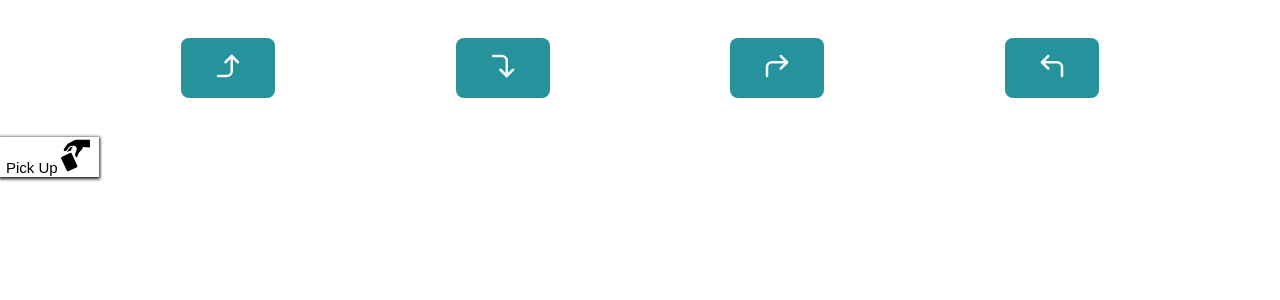
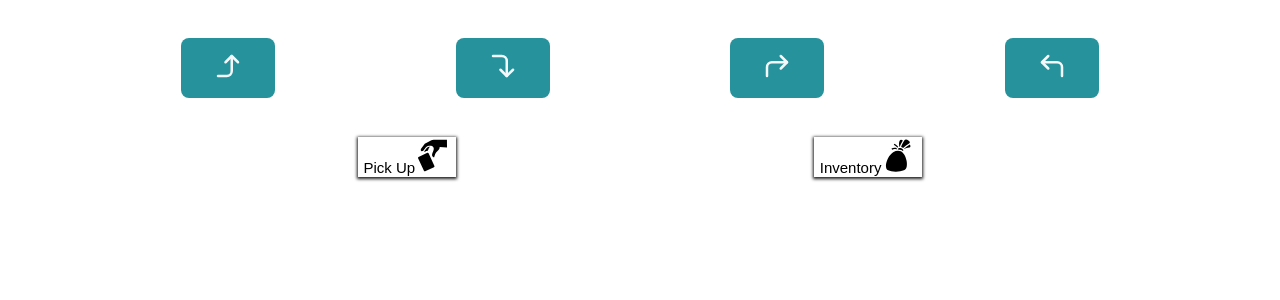
Before and after one commit to csbuildweek/frontEndCS, a React (Create React App) app: page / in a window 1280 px wide. Shown: the top 300 px of the page. Built offline with nearby package versions, Linux system fonts and the light colour scheme.

Commit message:
Inventory Display made...
fetching data from /status with StatusBtn and displaying in Inventory
view

```diff
--- /dev/null
+++ b/src/components/Buttons/StatusBtn.js
@@ -0,0 +1,37 @@
+import React, { useEffect } from 'react'
+import { GiSwapBag } from 'react-icons/gi';
+
+import styles from './StatusBtn.module.scss';
+
+const StatusBtn = ({ inventory, setInventory}) => {
+
+  let updatedInventory;
+  const checkInventory = () => {
+    console.log('Checking Inventory...')
+    fetch("https://lambda-flask-pirate.herokuapp.com/status", { method: "post", headers: {
+      'Content-Type': "application/json"
+    } }).then(res => res.json()).then(async data => {
+      console.log(data)
+      updatedInventory = await data;
+      console.log("upInvent: ", updatedInventory.data)
+      setInventory(updatedInventory.data)
+      console.log(inventory)
+      //return updatedInventory;
+    })
+    //setInventory(updatedInventory)
+    //console.log(inventory)
+  }
+
+  //useEffect(() => {
+    //setInventory(updatedInventory)
+  //}, [updatedInventory])
+
+  return (
+    <button
+    className={styles.StatusBtn}
+    onClick={() => checkInventory()}
+      ><span>Inventory<GiSwapBag className={styles.icon}/></span></button>
+  )
+}
+
+export default StatusBtn;
--- /dev/null
+++ b/src/components/Buttons/StatusBtn.module.scss
@@ -0,0 +1,13 @@
+@import '../../SCSS/index.scss';
+
+.StatusBtn {
+  @include customLayout(space-evenly, center, row);
+  box-shadow: 0 1px 3px 1px #1d1d1d;
+  border: none;
+  background: none;
+  font-size: 1.5rem;
+}
+
+.icon {
+  font-size: 3.5rem;
+}
--- a/src/components/Home.js
+++ b/src/components/Home.js
@@ -3,12 +3,19 @@ import React, {useState} from 'react';
 import Controls from './Controls/Controls.js';
 //import Commands from './Controls/Commands.js';
 import TakeBtn from './Buttons/TakeBtn.js';
+import StatusBtn from './Buttons/StatusBtn.js';
 import Display from './Display/Display.js';
+import Inventory from './Inventory/Inventory.js';
+
+import styles from './Home.module.scss';
 
 const Home = () => {
   const [options, setOptions] = useState(null)
   const [count, setCount] = useState(0)
   const [picked, setPicked] = useState("")
+  const [inventory, setInventory] = useState(null)
+
+
   return (
     <main>
     {options &&
@@ -22,7 +29,11 @@ const Home = () => {
     setOptions={setOptions}
     setCount={setCount}
     />
+    <div className={styles.CmdBtnWrapper}>
     <TakeBtn picked={picked}/>
+    <StatusBtn inventory={inventory} setInventory={setInventory}  />
+    </div>
+    {inventory &&<Inventory inventory={inventory}/>}
     {/*<Commands
     setOptions={setOptions}
     options={options}
--- /dev/null
+++ b/src/components/Home.module.scss
@@ -0,0 +1,7 @@
+@import '../SCSS/index.scss';
+
+.CmdBtnWrapper {
+  @include customLayout(space-evenly, center, row);
+  flex-wrap: wrap;
+  margin: 3% auto;
+}
--- /dev/null
+++ b/src/components/Inventory/Inventory.js
@@ -0,0 +1,20 @@
+import React from 'react';
+
+import styles from './Inventory.module.scss';
+
+const Inventory = ({ inventory }) => {
+  console.log("inventory: ", inventory)
+  console.log(inventory.messages)
+  return (
+    <section className={styles.InventoryWrapper}>
+    <h2>Inventory:</h2>
+    <p>Name: {inventory.name}</p>
+    <p>Encumbrance: {inventory.encumbrance}</p>
+    <p>Gold: {inventory.gold}</p>
+    <p>Strength: {inventory.strength}</p>
+    <p>Speed: {inventory.speed}</p>
+    </section>
+  )
+}
+
+export default Inventory;
--- /dev/null
+++ b/src/components/Inventory/Inventory.module.scss
@@ -0,0 +1,7 @@
+@import '../../SCSS/index.scss';
+
+.InventoryWrapper {
+  @include showMe();
+  width: 80%;
+  margin: 0 auto;
+}
```
